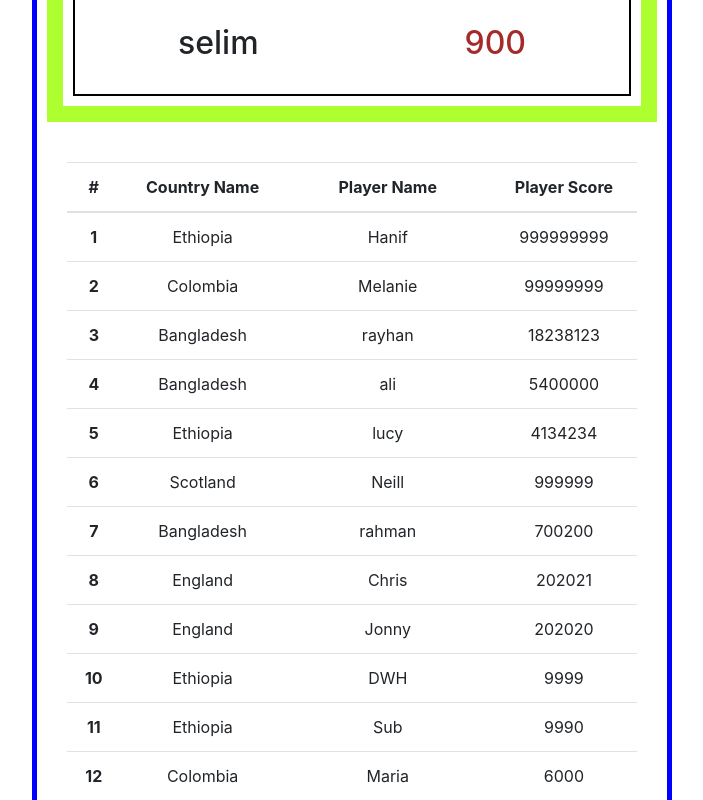
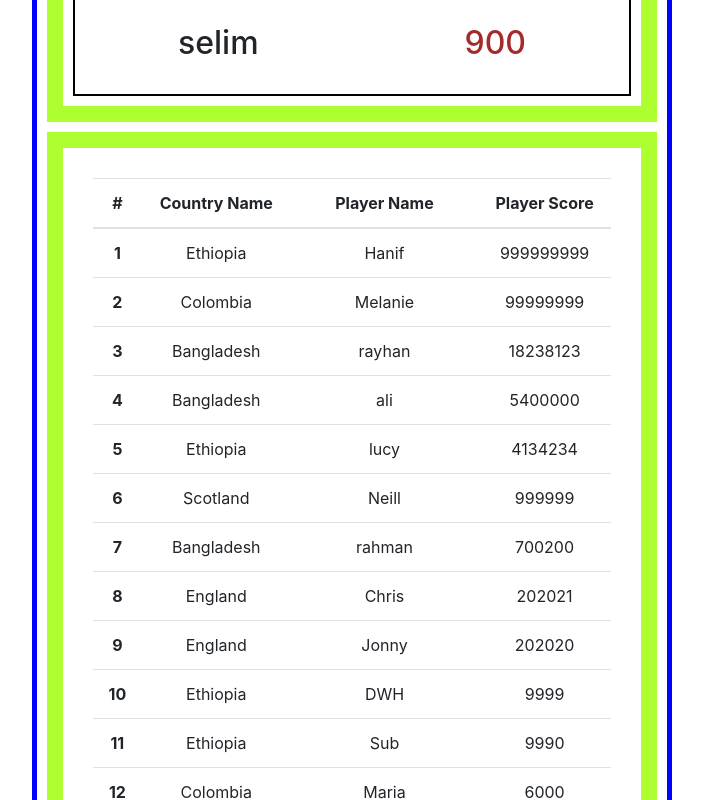
Before and after one commit to yunusfirat/cyf-high-score-tables, a React (Create React App) app: page / in a window 1280 px wide. Shown: the part 3280-4080 px from the top of the page, without its empty margins (288-991 px from the left). Built offline with nearby package versions, Linux system fonts and the light colour scheme.

Commit message:
added style

```diff
--- a/src/App.css
+++ b/src/App.css
@@ -43,6 +43,8 @@ h1 {
 }
 .worldwidetable {
   padding: 30px;
+  border: 16px solid #ADFF2F;
+  margin: 10px;
 }
 
 
```
Also changed, not shown: src/WorldWideTable.js (indentation only).
